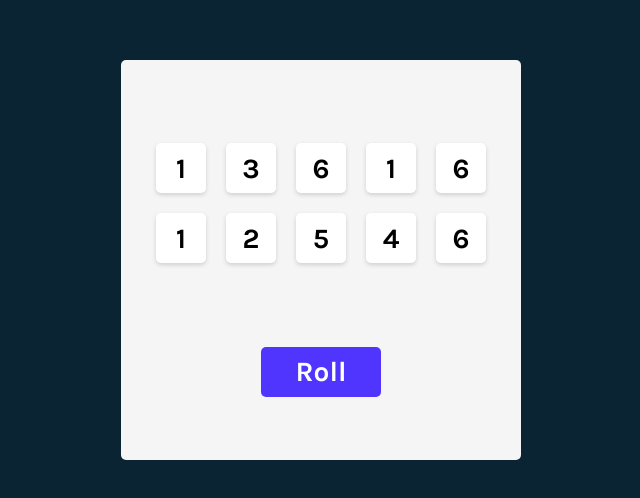
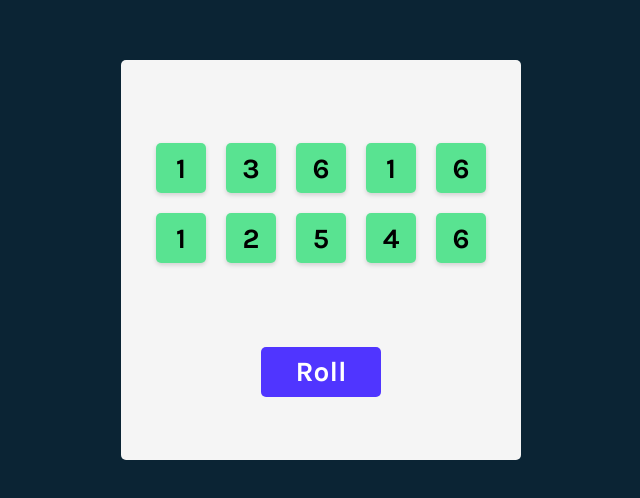
Before and after one commit to siyam-7/tenzies, a React (Vite) app: page / in a window 1280 px wide. Shown: the part 140-638 px from the top of the page, without its empty margins (319-959 px from the left). Built offline with nearby package versions, Linux system fonts and the light colour scheme.

Commit message:
implement hold dice logic

```diff
--- a/src/App.jsx
+++ b/src/App.jsx
@@ -1,34 +1,40 @@
-import { useState } from "react"
-import { nanoid } from "nanoid"
-import "./App.css"
-import Die from "./components/Die.jsx"
-export default function App(){
+import { useState } from "react";
+import { nanoid } from "nanoid";
+import "./App.css";
+import Die from "./components/Die.jsx";
+export default function App() {
+  const [dice, setDice] = useState(generateAllNewDice());
+  function generateAllNewDice() {
+    return new Array(10).fill(null).map(() => ({
+      value: Math.ceil(Math.random() * 6),
+      isHeld: true,
+      id: nanoid(),
+    }));
+  }
+  function handleRoll() {
+    setDice(generateAllNewDice());
+  }
+  function hold(id) {
+    setDice(prevDice=>
+      prevDice.map(die=>
+        die.id === id ? {...die, isHeld : !die.isHeld}: die
+      )
+    )
+  }
+  const dieArray = dice.map((dieObj) => (
+    <Die
+      key={dieObj.id}
+      id={dieObj.id}
+      value={dieObj.value}
+      isHeld={dieObj.isHeld}
+      hold={hold}
+    />
+  ));
 
- const [dice, setDice] = useState(generateAllNewDice());
-  function generateAllNewDice(){
-    return new Array(10)
-    .fill(null)
-    .map(()=>({
-      value: Math.ceil(Math.random()*6),
-      isHeld: false,
-      id: nanoid()
-    }))
-
-  }
-  function handleRoll(){
-    setDice(generateAllNewDice())
-  }
-  const dieArray = dice.map(dieObj => <Die key={dieObj.id} value={dieObj.value}/>)
-
-
-  return(
+  return (
     <main>
-      <div className="die-container">
-       {dieArray}
-      </div>
-      <button onClick={handleRoll}>
-        Roll
-      </button>
+      <div className="die-container">{dieArray}</div>
+      <button onClick={handleRoll}>Roll</button>
     </main>
-  )
+  );
 }
--- a/src/components/Die.jsx
+++ b/src/components/Die.jsx
@@ -1,5 +1,14 @@
 export default function Die(prop){
+
     return(
-        <button>{prop.value}</button>
+        <>
+         <button
+            style={prop.isHeld ? { backgroundColor: "#59E391" } : {}}
+            onClick={()=> prop.hold(prop.id)}
+         >
+            {prop.value}
+         </button>
+        </>
+
     )
 }
```
